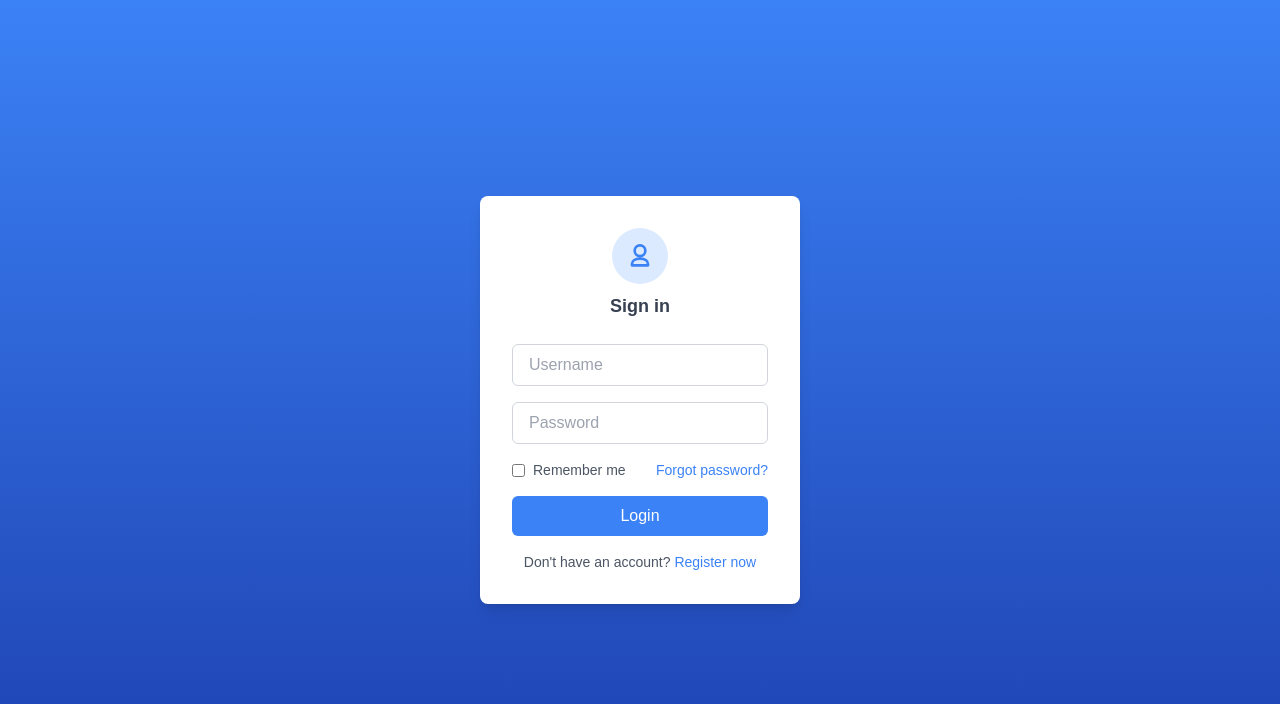
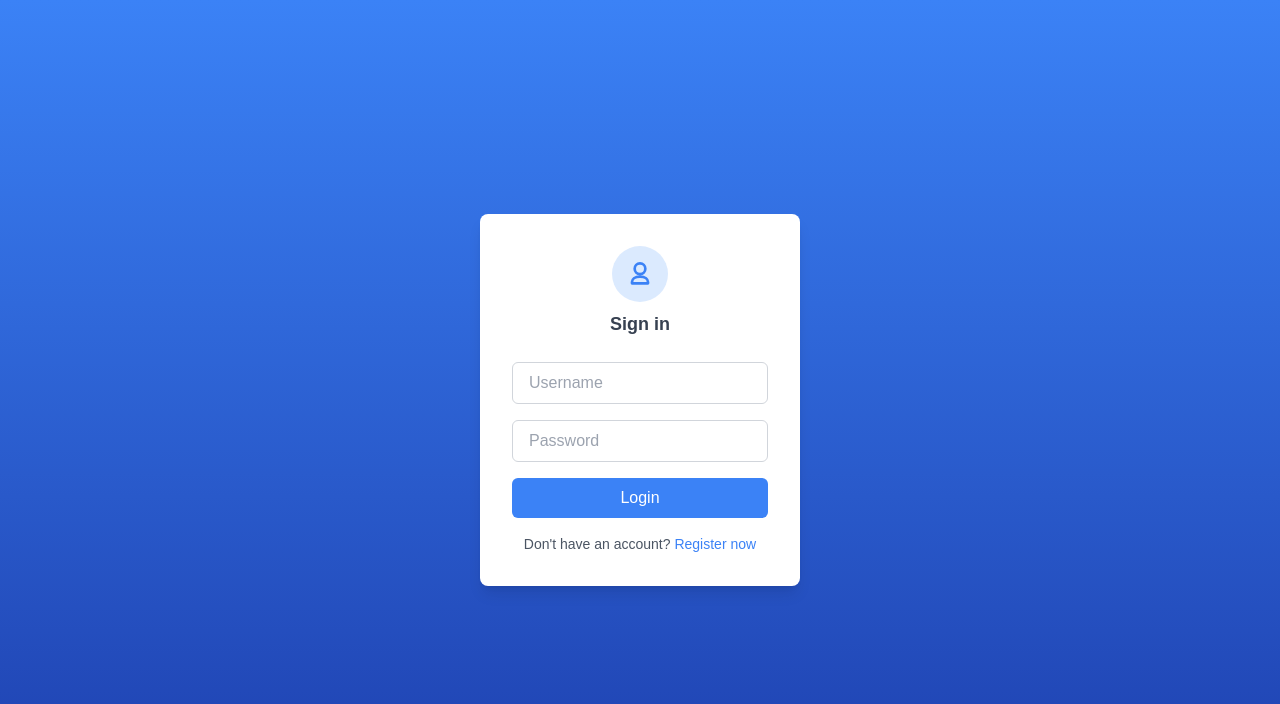
Before and after one commit to ChifundoKauwa/accomodation-finder, a Next.js app: page / in a window 1280 px wide. Shown: the top 704 px of the page. Built offline with nearby package versions, Linux system fonts and the light colour scheme.

Commit message:
final result

```diff
--- a/app/page.jsx
+++ b/app/page.jsx
@@ -4,6 +4,8 @@ import React from 'react';
 import { BrowserRouter as Router, Route, Routes } from 'react-router-dom';
 import LoginForm from '../components/LoginForm';
 import SignUpForm from '../components/SignUpForm';
+import Dashboard from '../components/Dashboard';
+
 
 function App() {
   return (
@@ -11,6 +13,7 @@ function App() {
       <Routes>
         <Route path="/" element={<LoginForm />} />
         <Route path="/signup" element={<SignUpForm />} />
+        <Route path="/dashboard" element={<Dashboard />} />
       </Routes>
     </Router>
   );
--- /dev/null
+++ b/components/Dashboard.js
@@ -0,0 +1,11 @@
+import React from 'react';
+
+const Dashboard = () => {
+  return (
+    <div className="flex items-center justify-center min-h-screen bg-green-500">
+      <h1 className="text-2xl font-bold text-white">Welcome to your Dashboard!</h1>
+    </div>
+  );
+};
+
+export default Dashboard;
--- a/components/LoginForm.js
+++ b/components/LoginForm.js
@@ -1,7 +1,29 @@
-import React from 'react';
-import { Link } from 'react-router-dom';
+import React, { useState } from 'react';
+import { Link, useNavigate } from 'react-router-dom';
 
 const LoginForm = () => {
+  const [username, setUsername] = useState('');
+  const [password, setPassword] = useState('');
+  const [error, setError] = useState('');
+  const navigate = useNavigate();
+
+  const handleSubmit = (e) => {
+    e.preventDefault();
+    setError('');
+
+    if (username === '' || password === '') {
+      setError('Please fill out all fields');
+      return;
+    }
+
+    // Dummy authentication logic
+    if (username === 'testuser' && password === 'password123') {
+      navigate('/dashboard'); // Redirect to a dashboard page
+    } else {
+      setError('Invalid username or password');
+    }
+  };
+
   return (
     <div className="flex items-center justify-center min-h-screen bg-gradient-to-b from-blue-500 to-blue-800">
       <div className="bg-white rounded-lg shadow-lg p-8 w-80">
@@ -14,11 +36,13 @@ const LoginForm = () => {
           <h2 className="mt-2 text-lg font-semibold text-gray-700">Sign in</h2>
         </div>
 
-        <form className="space-y-4">
+        <form className="space-y-4" onSubmit={handleSubmit}>
           <div>
             <input
               type="text"
               placeholder="Username"
+              value={username}
+              onChange={(e) => setUsername(e.target.value)}
               className="w-full px-4 py-2 border border-gray-300 rounded-md focus:outline-none focus:border-blue-500"
             />
           </div>
@@ -27,17 +51,13 @@ const LoginForm = () => {
             <input
               type="password"
               placeholder="Password"
+              value={password}
+              onChange={(e) => setPassword(e.target.value)}
               className="w-full px-4 py-2 border border-gray-300 rounded-md focus:outline-none focus:border-blue-500"
             />
           </div>
 
-          <div className="flex items-center justify-between text-sm text-gray-600">
-            <label className="inline-flex items-center">
-              <input type="checkbox" className="text-blue-500 border-gray-300 rounded focus:ring-0" />
-              <span className="ml-2">Remember me</span>
-            </label>
-            <a href="/signup" className="text-blue-500 hover:underline">Forgot password?</a>
-          </div>
+          {error && <p className="text-red-500 text-sm">{error}</p>}
 
           <button type="submit" className="w-full py-2 mt-4 text-white bg-blue-500 rounded-md hover:bg-blue-600 focus:outline-none focus:ring-2 focus:ring-blue-400 focus:ring-opacity-75">
             Login
--- a/components/SignUpForm.js
+++ b/components/SignUpForm.js
@@ -1,7 +1,32 @@
-import React from 'react';
-import { Link } from 'react-router-dom';
+import React, { useState } from 'react';
+import { Link, useNavigate } from 'react-router-dom';
 
 const SignUpForm = () => {
+  const [username, setUsername] = useState('');
+  const [email, setEmail] = useState('');
+  const [password, setPassword] = useState('');
+  const [confirmPassword, setConfirmPassword] = useState('');
+  const [error, setError] = useState('');
+  const navigate = useNavigate();
+
+  const handleSubmit = (e) => {
+    e.preventDefault();
+    setError('');
+
+    if (!username || !email || !password || !confirmPassword) {
+      setError('Please fill out all fields');
+      return;
+    }
+
+    if (password !== confirmPassword) {
+      setError('Passwords do not match');
+      return;
+    }
+
+    // Simulated registration success
+    navigate('/'); // Redirect to login after successful registration
+  };
+
   return (
     <div className="flex items-center justify-center min-h-screen bg-gradient-to-b from-blue-500 to-blue-800">
       <div className="bg-white rounded-lg shadow-lg p-8 w-80">
@@ -14,11 +39,13 @@ const SignUpForm = () => {
           <h2 className="mt-2 text-lg font-semibold text-gray-700">Sign up</h2>
         </div>
 
-        <form className="space-y-4">
+        <form className="space-y-4" onSubmit={handleSubmit}>
           <div>
             <input
               type="text"
               placeholder="Username"
+              value={username}
+              onChange={(e) => setUsername(e.target.value)}
               className="w-full px-4 py-2 border border-gray-300 rounded-md focus:outline-none focus:border-blue-500"
             />
           </div>
@@ -27,6 +54,8 @@ const SignUpForm = () => {
             <input
               type="email"
               placeholder="Email"
+              value={email}
+              onChange={(e) => setEmail(e.target.value)}
               className="w-full px-4 py-2 border border-gray-300 rounded-md focus:outline-none focus:border-blue-500"
             />
           </div>
@@ -35,6 +64,8 @@ const SignUpForm = () => {
             <input
               type="password"
               placeholder="Password"
+              value={password}
+              onChange={(e) => setPassword(e.target.value)}
               className="w-full px-4 py-2 border border-gray-300 rounded-md focus:outline-none focus:border-blue-500"
             />
           </div>
@@ -43,9 +74,13 @@ const SignUpForm = () => {
             <input
               type="password"
               placeholder="Confirm Password"
+              value={confirmPassword}
+              onChange={(e) => setConfirmPassword(e.target.value)}
               className="w-full px-4 py-2 border border-gray-300 rounded-md focus:outline-none focus:border-blue-500"
             />
           </div>
+
+          {error && <p className="text-red-500 text-sm">{error}</p>}
 
           <button type="submit" className="w-full py-2 mt-4 text-white bg-blue-500 rounded-md hover:bg-blue-600 focus:outline-none focus:ring-2 focus:ring-blue-400 focus:ring-opacity-75">
             Sign Up
```
